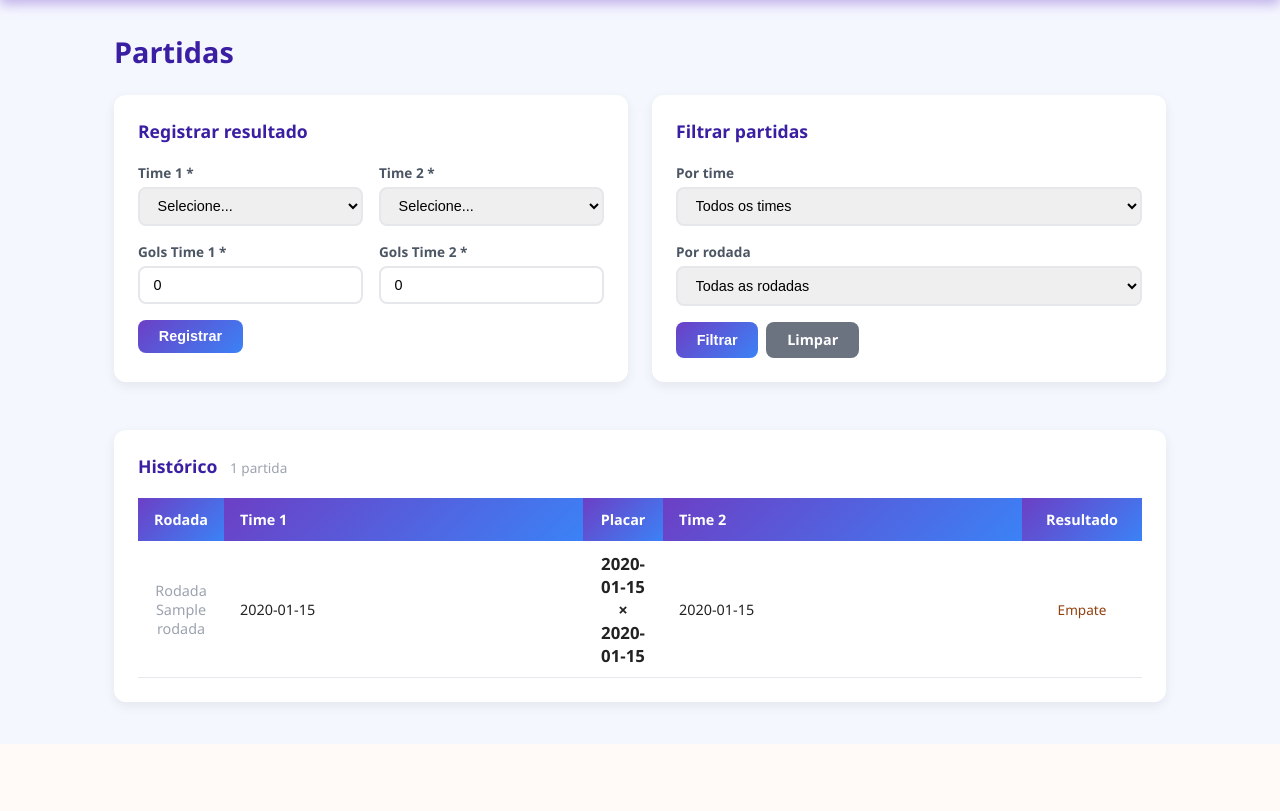
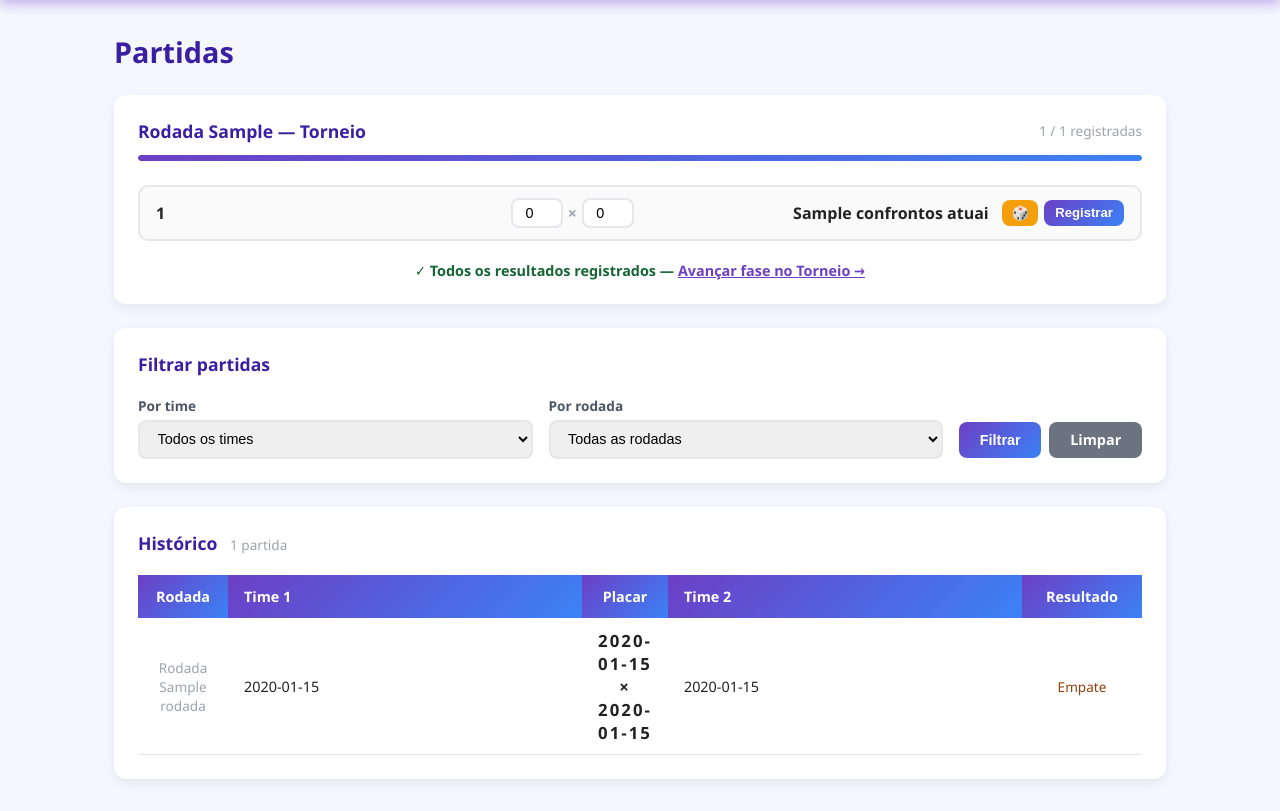
Before and after one commit to PIST0LINHA/INF1040-_TRABALHO_FINAL, a Flask app: template templates/partidas.html in a window 1280 px wide. Shown: the part 56-867 px from the top of the page. Before the commit the page ends 768 px from the top, so only its background shows below. Run offline with Flask 3, Linux system fonts and the light colour scheme; the template is opened without the code that fills it: most values are stand-ins (such as "Sample title", 1, 10 or a date in 2020).

Commit message:
feat: refatora página de partidas e adiciona dados iniciais json

```diff
--- a/main.py
+++ b/main.py
@@ -74,6 +74,18 @@
 
     rodadas = sorted({str(p.get("rodada", "")) for p in lista_partidas if p.get("rodada")})
 
+    confrontos_pendentes = []
+    for c in confrontos_atuais:
+        tem_resultado = any(
+            (p.get("time1") == c[0] and p.get("time2") == c[1]) or
+            (p.get("time1") == c[1] and p.get("time2") == c[0])
+            for p in lista_partidas if p.get("rodada") == numero_rodada
+        )
+        if not tem_resultado:
+            confrontos_pendentes.append(c)
+
+    partidas_rodada_atual = [p for p in lista_partidas if p.get("rodada") == numero_rodada]
+
     return render_template(
         "partidas.html",
         partidas=partidas_filtradas,
@@ -83,22 +95,53 @@
         filtro_rodada=filtro_rodada,
         msg=msg,
         tipo=tipo,
+        confrontos_atuais=confrontos_atuais,
+        confrontos_pendentes=confrontos_pendentes,
+        partidas_rodada_atual=partidas_rodada_atual,
+        numero_rodada=numero_rodada,
     )
 
 
 @app.route("/partidas/registrar", methods=["POST"])
 def registrar_partida():
+    global resultados_rodada_atual
     time1 = request.form.get("time1", "").strip()
     time2 = request.form.get("time2", "").strip()
-    gols1 = int(request.form.get("gols_time1", 0))
-    gols2 = int(request.form.get("gols_time2", 0))
-    resultado = partidas.registrar_resultado(lista_partidas, time1, time2, gols1, gols2)
-    if isinstance(resultado, dict) and "erro" in resultado:
-        return redirect(url_for("pagina_partidas", msg=resultado["erro"], tipo="erro"))
-    if isinstance(resultado, dict):
-        ranking.atualizar_pontos(resultado)
-        return redirect(url_for("pagina_partidas", msg="Partida registrada com sucesso.", tipo="sucesso"))
-    return redirect(url_for("pagina_partidas", msg=str(resultado), tipo="erro"))
+
+    if not time1 or not time2:
+        return redirect(url_for("pagina_partidas", msg="Erro: nomes dos times não podem ser vazios.", tipo="erro"))
+    if time1 == time2:
+        return redirect(url_for("pagina_partidas", msg="Erro: um time não pode disputar contra si mesmo.", tipo="erro"))
+
+    try:
+        gols1 = int(request.form.get("gols_time1", 0))
+        gols2 = int(request.form.get("gols_time2", 0))
+    except ValueError:
+        return redirect(url_for("pagina_partidas", msg="Erro: gols devem ser números inteiros.", tipo="erro"))
+
+    rodada_partida = None
+    for c in confrontos_atuais:
+        if (c[0] == time1 and c[1] == time2) or (c[1] == time1 and c[0] == time2):
+            ja_registrada = any(
+                (p.get("time1") == c[0] and p.get("time2") == c[1]) or
+                (p.get("time1") == c[1] and p.get("time2") == c[0])
+                for p in lista_partidas if p.get("rodada") == numero_rodada
+            )
+            if ja_registrada:
+                return redirect(url_for("pagina_partidas",
+                    msg=f"Partida {time1} × {time2} já foi registrada nesta rodada.", tipo="erro"))
+            rodada_partida = numero_rodada
+            break
+
+    resultado = {"time1": time1, "time2": time2, "gols_time1": gols1, "gols_time2": gols2}
+    if rodada_partida:
+        resultado["rodada"] = rodada_partida
+
+    lista_partidas.append(resultado)
+    ranking.atualizar_pontos(resultado)
+    resultados_rodada_atual = [p for p in lista_partidas if p.get("rodada") == numero_rodada]
+
+    return redirect(url_for("pagina_partidas", msg="Partida registrada com sucesso.", tipo="sucesso"))
 
 
 @app.route("/torneio")
@@ -106,6 +149,7 @@
     todos_times = times.listar_times()
     msg = request.args.get("msg", "")
     tipo = request.args.get("tipo", "")
+    rodada_completa = len(confrontos_atuais) > 0 and len(resultados_rodada_atual) >= len(confrontos_atuais)
     return render_template(
         "torneio.html",
         times=todos_times,
@@ -114,12 +158,14 @@
         campeao=campeao,
         msg=msg,
         tipo=tipo,
+        numero_rodada=numero_rodada,
+        rodada_completa=rodada_completa,
     )
 
 
 @app.route("/torneio/gerar", methods=["POST"])
 def gerar_confrontos():
-    global confrontos_atuais, resultados_rodada_atual, campeao
+    global confrontos_atuais, resultados_rodada_atual, campeao, numero_rodada, lista_partidas
     todos_times = times.listar_times()
     if len(todos_times) < 2:
         return redirect(url_for("pagina_torneio", msg="É necessário pelo menos 2 times para gerar confrontos.", tipo="erro"))
@@ -128,30 +174,24 @@
     confrontos_atuais = torneios.gerar_confronto(nomes)
     resultados_rodada_atual = []
     campeao = None
-    return redirect(url_for("pagina_torneio"))
-
-
-@app.route("/torneio/iniciar", methods=["POST"])
-def iniciar_rodada():
-    global lista_partidas, resultados_rodada_atual, numero_rodada
-    numero_rodada += 1
-    resultados_rodada_atual = torneios.iniciar_rodada(confrontos_atuais)
-    for resultado in resultados_rodada_atual:
-        resultado["rodada"] = numero_rodada
-        lista_partidas.append(resultado)
-        ranking.atualizar_pontos(resultado)
+    lista_partidas = []
+    numero_rodada = 1
     return redirect(url_for("pagina_torneio"))
 
 
 @app.route("/torneio/avancar", methods=["POST"])
 def avancar_fase():
-    global confrontos_atuais, resultados_rodada_atual, campeao
+    global confrontos_atuais, resultados_rodada_atual, campeao, numero_rodada
+    if len(resultados_rodada_atual) < len(confrontos_atuais):
+        return redirect(url_for("pagina_torneio",
+            msg="Registre os resultados de todas as partidas na página de Partidas antes de avançar.", tipo="erro"))
     classificados = torneios.avancar_fase(resultados_rodada_atual)
     if len(classificados) == 1:
         campeao = classificados[0]
         confrontos_atuais = []
         resultados_rodada_atual = []
     else:
+        numero_rodada += 1
         confrontos_atuais = torneios.gerar_confronto(classificados)
         resultados_rodada_atual = []
     return redirect(url_for("pagina_torneio"))
--- a/templates/partidas.html
+++ b/templates/partidas.html
@@ -8,64 +8,104 @@
     <div class="alerta alerta-{{ tipo }}">{{ msg }}</div>
 {% endif %}
 
-<div style="display:grid; grid-template-columns: 1fr 1fr; gap:1.5rem; margin-bottom:1.5rem;">
+<!-- Confrontos do torneio -->
+{% if confrontos_atuais %}
+<div class="card">
+    <div style="display:flex; align-items:center; justify-content:space-between; margin-bottom:0.75rem;">
+        <h2 style="font-size:1.1rem; color:#3b1fa3; margin:0;">
+            Rodada {{ numero_rodada }} — Torneio
+        </h2>
+        <span style="font-size:0.85rem; color:#9ca3af;">
+            {{ confrontos_atuais|length - confrontos_pendentes|length }} / {{ confrontos_atuais|length }} registradas
+        </span>
+    </div>
 
-    <!-- Registrar resultado -->
-    <div class="card">
-        <h2 style="font-size:1.1rem; color:#3b1fa3; margin-bottom:1.25rem;">Registrar resultado</h2>
-        <form action="/partidas/registrar" method="POST">
+    <!-- Barra de progresso -->
+    {% set pct = ((confrontos_atuais|length - confrontos_pendentes|length) / confrontos_atuais|length * 100)|int %}
+    <div style="background:#e5e7eb; border-radius:999px; height:6px; margin-bottom:1.5rem; overflow:hidden;">
+        <div style="background:linear-gradient(90deg,#6c3fc5,#3b82f6); width:{{ pct }}%; height:100%; border-radius:999px;"></div>
+    </div>
 
-            <div style="display:grid; grid-template-columns:1fr 1fr; gap:1rem;">
-                <div>
-                    <label for="time1">Time 1 *</label>
-                    {% if todos_times %}
-                        <select id="time1" name="time1" required>
-                            <option value="" disabled selected>Selecione...</option>
-                            {% for time in todos_times %}
-                                <option value="{{ time.nome }}">{{ time.nome }}</option>
+    <div style="display:flex; flex-direction:column; gap:0.6rem;">
+        {% for c in confrontos_atuais %}
+            {% set resultado = namespace(found=None) %}
+            {% for p in partidas_rodada_atual %}
+                {% if (p.time1 == c[0] and p.time2 == c[1]) or (p.time1 == c[1] and p.time2 == c[0]) %}
+                    {% set resultado.found = p %}
+                {% endif %}
             {% endfor %}
-                        </select>
+
+            <div style="border:2px solid {{ '#d1fae5' if resultado.found else '#e5e7eb' }}; border-radius:10px; padding:0.7rem 1rem; background:{{ '#f0fdf4' if resultado.found else '#fafafa' }};">
+                {% if resultado.found %}
+                    <div style="display:flex; align-items:center; gap:0.75rem;">
+                        <span style="flex:1; font-weight:{{ '700' if resultado.found.gols_time1 > resultado.found.gols_time2 else '400' }};">
+                            {{ c[0] }}
+                        </span>
+                        <span style="font-size:1.15rem; font-weight:800; color:#3b1fa3; min-width:72px; text-align:center; letter-spacing:2px;">
+                            {{ resultado.found.gols_time1 }} — {{ resultado.found.gols_time2 }}
+                        </span>
+                        <span style="flex:1; text-align:right; font-weight:{{ '700' if resultado.found.gols_time2 > resultado.found.gols_time1 else '400' }};">
+                            {{ c[1] }}
+                        </span>
+                        <span style="min-width:90px; text-align:right; font-size:0.8rem; font-weight:600;
+                            color:{{ '#92400e' if resultado.found.gols_time1 == resultado.found.gols_time2 else '#166534' }};">
+                            {% if resultado.found.gols_time1 > resultado.found.gols_time2 %}
+                                {{ resultado.found.time1 }} vence
+                            {% elif resultado.found.gols_time2 > resultado.found.gols_time1 %}
+                                {{ resultado.found.time2 }} vence
                             {% else %}
-                        <input type="text" id="time1" name="time1" placeholder="Nome do time" required>
+                                Empate
+                            {% endif %}
+                        </span>
+                    </div>
+                {% else %}
+                    <form action="/partidas/registrar" method="POST"
+                          style="display:flex; align-items:center; gap:0.6rem; flex-wrap:wrap;">
+                        <input type="hidden" name="time1" value="{{ c[0] }}">
+                        <input type="hidden" name="time2" value="{{ c[1] }}">
+                        <span style="flex:1; font-weight:600; min-width:80px;">{{ c[0] }}</span>
+                        <div style="display:flex; align-items:center; gap:0.3rem;">
+                            <input type="number" name="gols_time1" min="0" value="0"
+                                   style="width:52px; text-align:center; padding:0.3rem 0.4rem; margin:0;">
+                            <span style="color:#9ca3af; font-weight:700; user-select:none;">×</span>
+                            <input type="number" name="gols_time2" min="0" value="0"
+                                   style="width:52px; text-align:center; padding:0.3rem 0.4rem; margin:0;">
+                        </div>
+                        <span style="flex:1; text-align:right; font-weight:600; min-width:80px;">{{ c[1] }}</span>
+                        <div style="display:flex; gap:0.35rem; margin-left:0.25rem;">
+                            <button type="button" class="btn btn-aviso"
+                                    onclick="randomizarConfrontos(this)"
+                                    style="padding:0.3rem 0.6rem; font-size:0.85rem;" title="Gerar placar aleatório">
+                                🎲
+                            </button>
+                            <button type="submit" class="btn btn-primario"
+                                    style="padding:0.3rem 0.7rem; font-size:0.82rem;">
+                                Registrar
+                            </button>
+                        </div>
+                    </form>
                 {% endif %}
             </div>
-                <div>
-                    <label for="time2">Time 2 *</label>
-                    {% if todos_times %}
-                        <select id="time2" name="time2" required>
-                            <option value="" disabled selected>Selecione...</option>
-                            {% for time in todos_times %}
-                                <option value="{{ time.nome }}">{{ time.nome }}</option>
         {% endfor %}
-                        </select>
-                    {% else %}
-                        <input type="text" id="time2" name="time2" placeholder="Nome do time" required>
+    </div>
+
+    {% if confrontos_pendentes|length == 0 %}
+        <p style="margin-top:1.25rem; font-size:0.9rem; color:#166534; font-weight:600; text-align:center;">
+            ✓ Todos os resultados registrados —
+            <a href="/torneio" style="color:#6c3fc5;">Avançar fase no Torneio →</a>
+        </p>
     {% endif %}
 </div>
-            </div>
-
-            <div style="display:grid; grid-template-columns:1fr 1fr; gap:1rem;">
-                <div>
-                    <label for="gols_time1">Gols Time 1 *</label>
-                    <input type="number" id="gols_time1" name="gols_time1" min="0" value="0" required>
-                </div>
-                <div>
-                    <label for="gols_time2">Gols Time 2 *</label>
-                    <input type="number" id="gols_time2" name="gols_time2" min="0" value="0" required>
-                </div>
-            </div>
-
-            <button type="submit" class="btn btn-primario">Registrar</button>
-        </form>
-    </div>
+{% endif %}
 
 <!-- Filtros -->
-    <div class="card">
+<div class="card" style="margin-bottom:1.5rem;">
     <h2 style="font-size:1.1rem; color:#3b1fa3; margin-bottom:1.25rem;">Filtrar partidas</h2>
-        <form action="/partidas" method="GET">
+    <form action="/partidas" method="GET" style="display:flex; gap:1rem; align-items:flex-end; flex-wrap:wrap;">
 
+        <div style="flex:1; min-width:160px;">
             <label for="filtro_time">Por time</label>
-            <select id="filtro_time" name="filtro_time">
+            <select id="filtro_time" name="filtro_time" style="margin-bottom:0;">
                 <option value="">Todos os times</option>
                 {% for time in todos_times %}
                     <option value="{{ time.nome }}"
@@ -74,9 +114,11 @@
                     </option>
                 {% endfor %}
             </select>
+        </div>
 
+        <div style="flex:1; min-width:160px;">
             <label for="filtro_rodada">Por rodada</label>
-            <select id="filtro_rodada" name="filtro_rodada">
+            <select id="filtro_rodada" name="filtro_rodada" style="margin-bottom:0;">
                 <option value="">Todas as rodadas</option>
                 {% for r in rodadas %}
                     <option value="{{ r }}" {{ "selected" if filtro_rodada == r else "" }}>
@@ -84,14 +126,13 @@
                     </option>
                 {% endfor %}
             </select>
+        </div>
 
-            <div style="display:flex; gap:0.5rem;">
+        <div style="display:flex; gap:0.5rem; padding-bottom:1px;">
             <button type="submit" class="btn btn-primario">Filtrar</button>
             <a href="/partidas" class="btn btn-secundario">Limpar</a>
         </div>
     </form>
-    </div>
-
 </div>
 
 <!-- Histórico -->
@@ -99,7 +140,7 @@
     <h2 style="font-size:1.1rem; color:#3b1fa3; margin-bottom:1.25rem;">
         Histórico
         <span style="font-size:0.85rem; font-weight:400; color:#9ca3af; margin-left:0.5rem;">
-            {{ partidas | length }} partida{{ "s" if partidas | length != 1 else "" }}
+            {{ partidas|length }} partida{{ "s" if partidas|length != 1 else "" }}
             {% if filtro_time or filtro_rodada %}
                 <span style="color:#6c3fc5;">(filtrado)</span>
             {% endif %}
@@ -110,7 +151,7 @@
         <table>
             <thead>
                 <tr>
-                    <th style="width:80px; text-align:center;">Rodada</th>
+                    <th style="width:90px; text-align:center;">Rodada</th>
                     <th>Time 1</th>
                     <th style="width:80px; text-align:center;">Placar</th>
                     <th>Time 2</th>
@@ -120,25 +161,17 @@
             <tbody>
                 {% for p in partidas %}
                 <tr>
-                    <td style="text-align:center; color:#9ca3af;">
+                    <td style="text-align:center; color:#9ca3af; font-size:0.85rem;">
                         {% if p.rodada %}Rodada {{ p.rodada }}{% else %}—{% endif %}
                     </td>
-                    <td>
-                        {% if p.gols_time1 > p.gols_time2 %}
-                            <strong>{{ p.time1 }}</strong>
-                        {% else %}
+                    <td style="font-weight:{{ '700' if p.gols_time1 > p.gols_time2 else '400' }};">
                         {{ p.time1 }}
-                        {% endif %}
                     </td>
-                    <td style="text-align:center; font-weight:700; font-size:1.05rem;">
+                    <td style="text-align:center; font-weight:700; font-size:1.05rem; letter-spacing:2px;">
                         {{ p.gols_time1 }} × {{ p.gols_time2 }}
                     </td>
-                    <td>
-                        {% if p.gols_time2 > p.gols_time1 %}
-                            <strong>{{ p.time2 }}</strong>
-                        {% else %}
+                    <td style="font-weight:{{ '700' if p.gols_time2 > p.gols_time1 else '400' }};">
                         {{ p.time2 }}
-                        {% endif %}
                     </td>
                     <td style="text-align:center; font-size:0.85rem;">
                         {% if p.gols_time1 > p.gols_time2 %}
@@ -164,4 +197,22 @@
     {% endif %}
 </div>
 
+<script>
+function piscarInputs(inputs) {
+    inputs.forEach(el => {
+        el.style.transition = 'background 0.15s';
+        el.style.background = '#fef3c7';
+        setTimeout(() => { el.style.background = ''; }, 500);
+    });
+}
+
+function randomizarConfrontos(btn) {
+    const form = btn.closest('form');
+    const nums = form.querySelectorAll('input[type="number"]');
+    nums[0].value = Math.floor(Math.random() * 6);
+    nums[1].value = Math.floor(Math.random() * 6);
+    piscarInputs([nums[0], nums[1]]);
+}
+</script>
+
 {% endblock %}
```
Also changed, not shown: dados_iniciais.json (added, +44 -0 lines), templates/torneio.html (+11 -8 lines), times.py (+18 -0 lines). Lines whose indentation alone changed are shown as unchanged.
